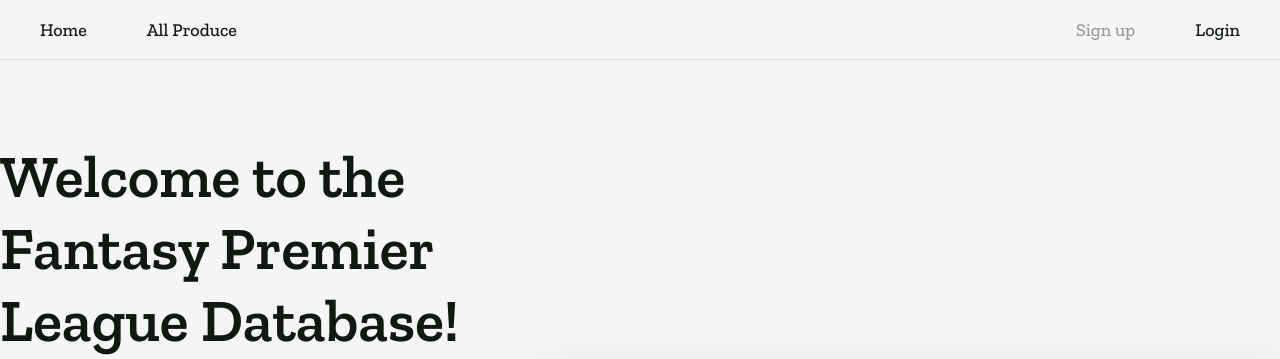
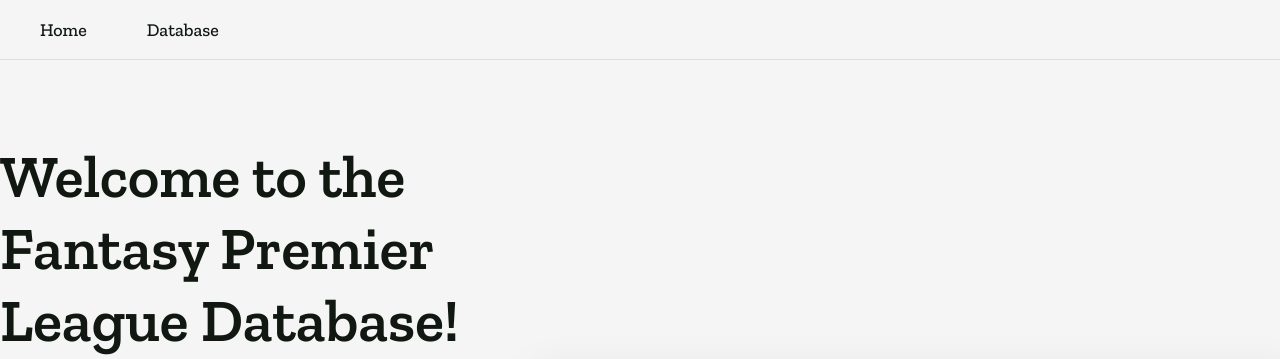
Before and after one commit to MakkerW/DSFantasyProject, a Flask app: page / in a window 1280 px wide. Shown: the top 359 px of the page. Run offline with Flask 2, Linux system fonts and the light colour scheme; parts of the project's set-up code (start-up, migrations or seed data) failed here and were passed over.

Commit message:
Remove login

```diff
--- a/GreenGroceries/GreenGroceries/GreenGroceries/static/css/home.css
+++ b/GreenGroceries/GreenGroceries/GreenGroceries/static/css/home.css
@@ -1,6 +1,6 @@
 .home {
     margin-top: var(--margin-lg);
-    margin-bottom: 500  px;
+    margin-bottom: 500px;
 }
 
 .home__hero {
--- a/GreenGroceries/GreenGroceries/GreenGroceries/templates/components/navbar.html
+++ b/GreenGroceries/GreenGroceries/GreenGroceries/templates/components/navbar.html
@@ -2,22 +2,8 @@
     <div>
         <div class="links-wrapper">
             <a href="{{ url_for("Login.home") }}">Home</a>
-            <a href="{{ url_for("Produce.produce") }}">All Produce</a>
-            {% if current_user.is_authenticated %}
-            <a href="{{ url_for("Produce.add_produce") }}">Add Produce</a>
-            <a href="{{ url_for("Produce.your_produce") }}">Your Produce</a>
-            <a href="{{ url_for("Produce.your_orders") }}">Your Orders</a>
-            {% endif %}
+            <a href="{{ url_for("Produce.produce") }}">Database</a>
         </div>
 
-        <div class="links-wrapper">
-            {% if current_user.is_authenticated %}
-                <span class="text--gray">Logged in as: {{ current_user.user_name }}</span>
-                <a href="{{ url_for("Login.logout") }}">Logout</a>
-            {% else %}
-                <a class="text--gray" href="{{ url_for("Login.signup") }}">Sign up</a>
-                <a href="{{ url_for("Login.login") }}">Login</a>
-            {% endif %}
-        </div>
     </div>
 </nav>
```
